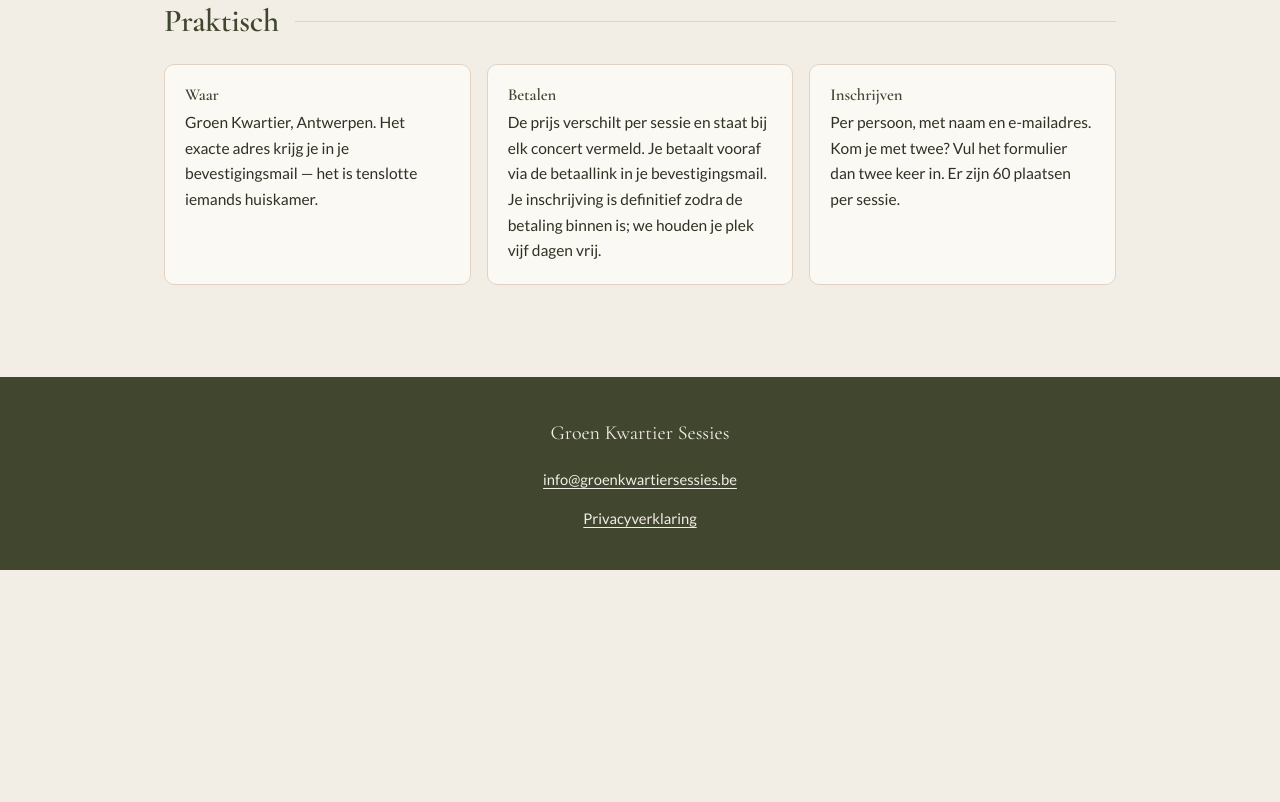
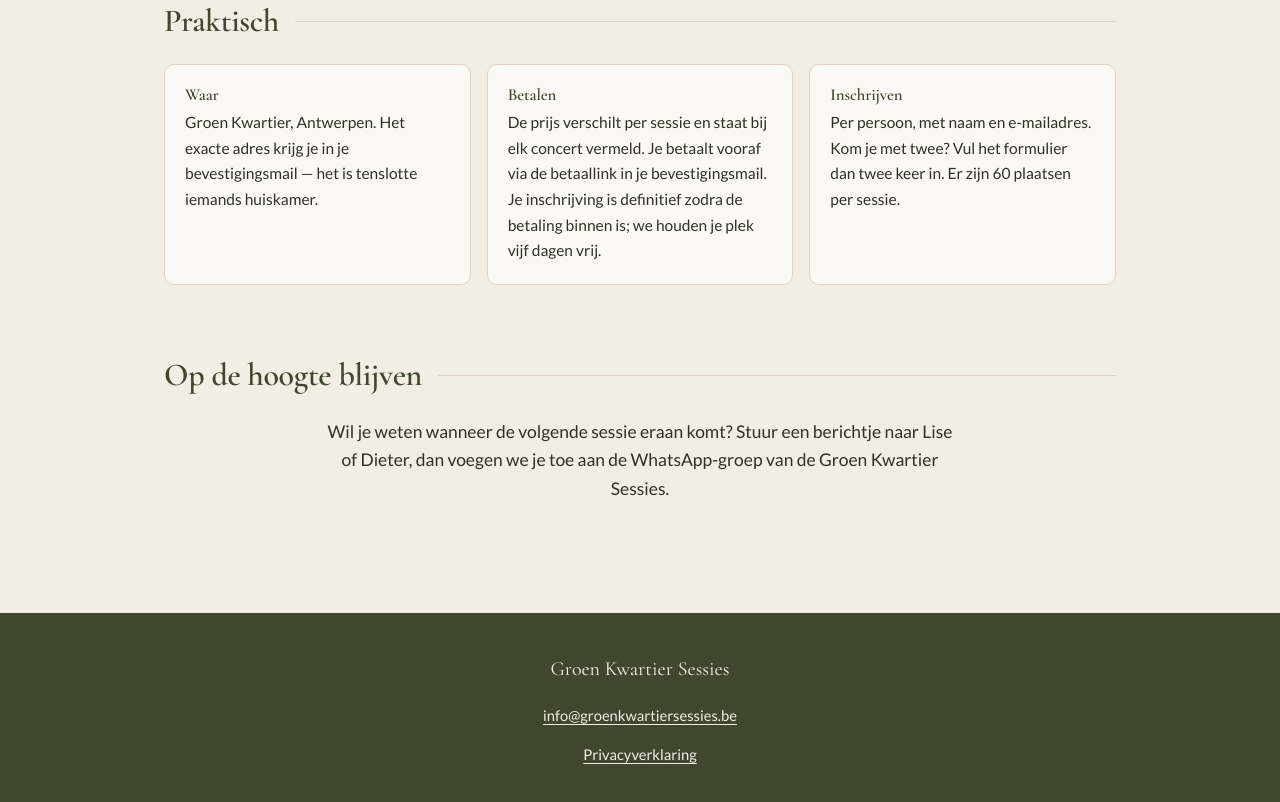
Before and after one commit to sessiesgroenkwartier-ctrl/sessiesgroenkwartier-ctrl.github.io, a plain HTML site: page index.html in a window 1280 px wide. Shown: the part 2151-2953 px from the top of the page. Before the commit the page ends 2721 px from the top, so only its background shows below. Drawn offline with nearby package versions, Linux system fonts and the light colour scheme; a web font is replaced by a local one.

Commit message:
Blok: op de hoogte blijven via de WhatsApp-groep

```diff
--- a/index.html
+++ b/index.html
@@ -229,6 +229,17 @@
     </div>
   </section>
 
+  <!-- Op de hoogte blijven -->
+  <section class="wrap" aria-labelledby="hoogte-titel">
+    <div class="kop-met-lijn">
+      <h2 id="hoogte-titel">Op de hoogte blijven</h2>
+    </div>
+    <div class="intro">
+      <p>Wil je weten wanneer de volgende sessie eraan komt? Stuur een berichtje naar Lise of
+        Dieter, dan voegen we je toe aan de WhatsApp-groep van de Groen Kwartier Sessies.</p>
+    </div>
+  </section>
+
 </main>
 
 <footer class="voet">
```
